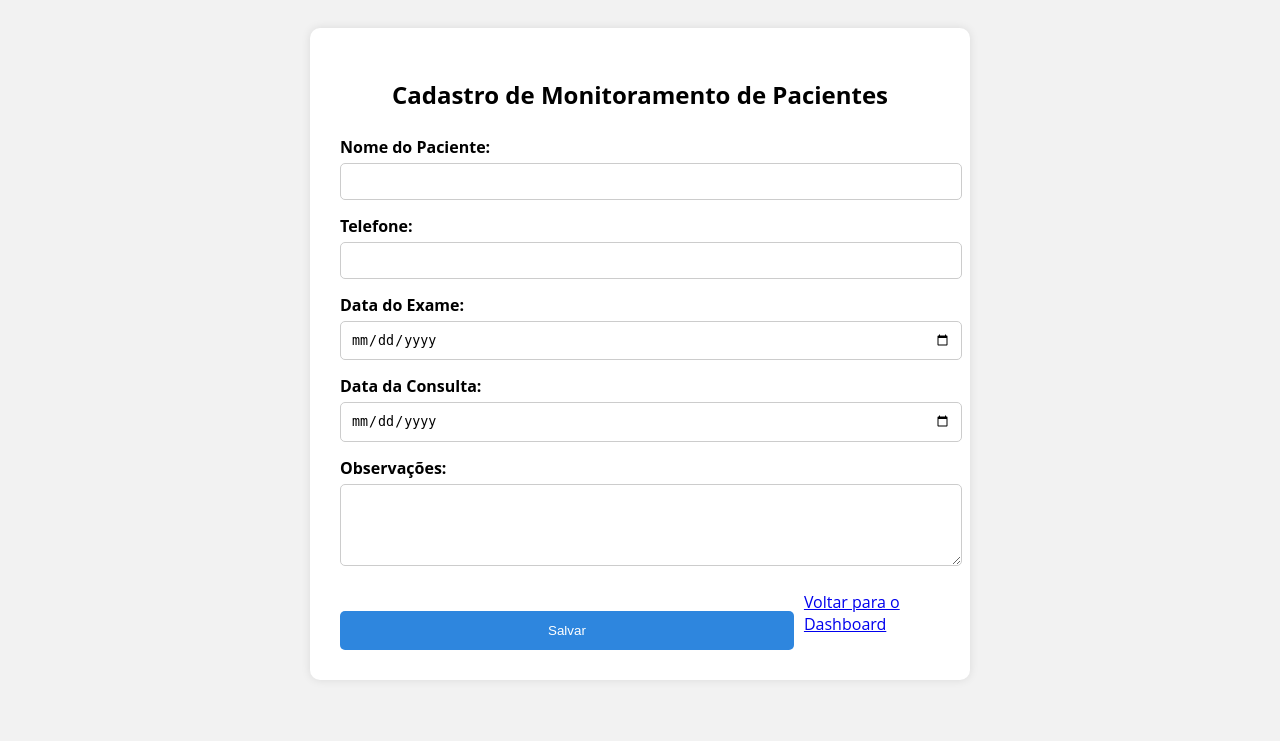
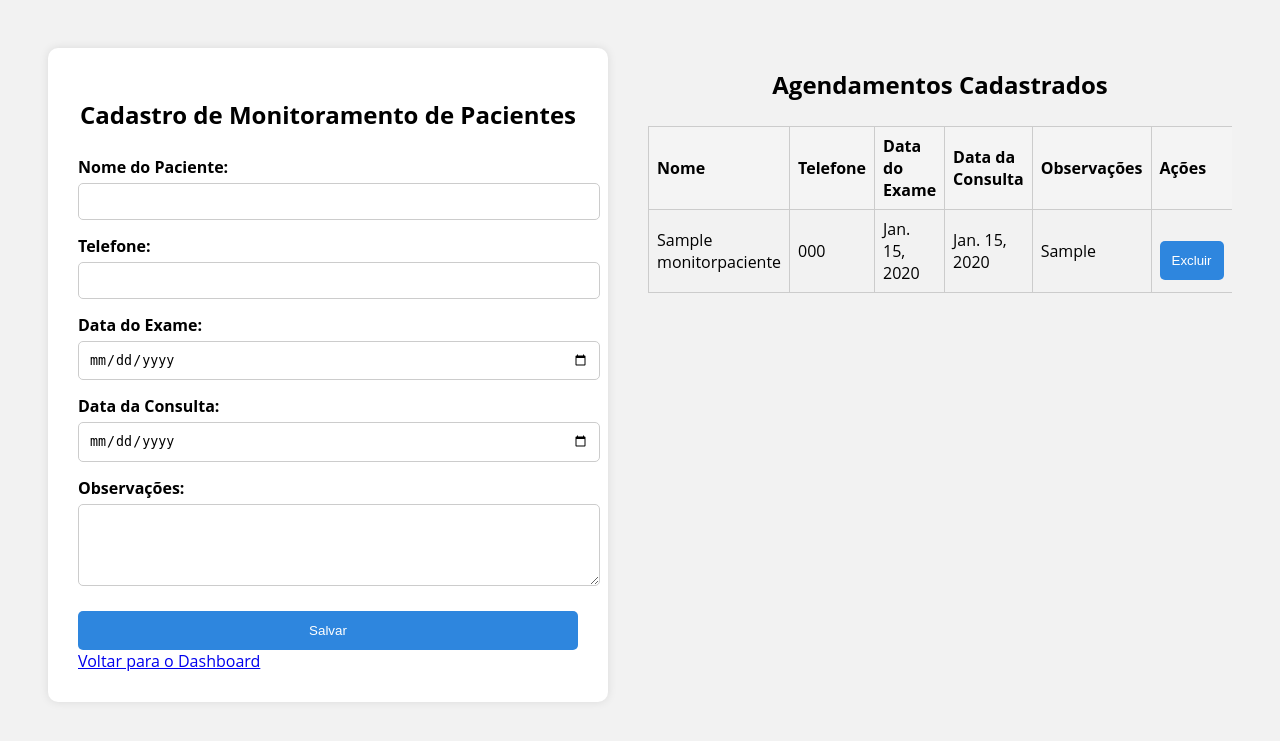
Before and after one commit to mateus-schiavi/PI-III, a Django app: page /dashboard/monitor_pacientes/ in a window 1280 px wide. Shown: the top 741 px of the page. Run offline with Django 5.2, Linux system fonts and the light colour scheme; tables that the repository leaves empty hold one stand-in row (values such as "Sample post").

Commit message:
80% concluído

```diff
--- a/backend/monitor/templates/monitor_pacientes.html
+++ b/backend/monitor/templates/monitor_pacientes.html
@@ -11,6 +11,8 @@
     </head>
 
     <body>
+        <div class="layout-container">
+            <!-- FORMULÁRIO -->
             <div class="form-container">
                 <h2>Cadastro de Monitoramento de Pacientes</h2>
                 <form method="POST">
@@ -37,6 +39,45 @@
                     </div>
                 </form>
             </div>
+
+            <!-- LISTA DE AGENDAMENTOS -->
+            <div class="lista-agendamentos">
+                <h2>Agendamentos Cadastrados</h2>
+                <table>
+                    <thead>
+                        <tr>
+                            <th>Nome</th>
+                            <th>Telefone</th>
+                            <th>Data do Exame</th>
+                            <th>Data da Consulta</th>
+                            <th>Observações</th>
+                            <th>Ações</th>
+                        </tr>
+                    </thead>
+                    <tbody>
+                        {% for agendamento in agendamentos %}
+                        <tr>
+                            <td>{{ agendamento.nome }}</td>
+                            <td>{{ agendamento.telefone }}</td>
+                            <td>{{ agendamento.data_exame }}</td>
+                            <td>{{ agendamento.data_consulta }}</td>
+                            <td>{{ agendamento.observacoes }}</td>
+                            <td>
+                                <form method="POST" action="{% url 'excluir_agendamento' agendamento.id %}"
+                                    style="display:inline;">
+                                    {% csrf_token %}
+                                    <button type="submit"
+                                        onclick="return confirm('Tem certeza que deseja excluir este agendamento?')">
+                                        Excluir
+                                    </button>
+                                </form>
+                            </td>
+                        </tr>
+                        {% endfor %}
+                    </tbody>
+                </table>
+            </div>
+        </div>
     </body>
 
 </html>
--- a/backend/monitor/urls.py
+++ b/backend/monitor/urls.py
@@ -11,7 +11,8 @@ urlpatterns = [
     path('logout/', views.logout_medico, name='logout_medico'),
     path('reset_password/', views.reset_password, name='reset_password'),
     path('dashboard/', views.dashboard, name='dashboard'),
-    path('dashboard/monitor_pacientes/', views.salvar_monitoramento, name='salvar_monitoramento')
+    path('dashboard/monitor_pacientes/', views.salvar_monitoramento, name='salvar_monitoramento'),
+    path('dashboard/excluir_agendamento/<int:id>/', views.excluir_agendamento, name='excluir_agendamento')
 ]
 
 urlpatterns += router.urls
--- a/backend/monitor/views.py
+++ b/backend/monitor/views.py
@@ -1,4 +1,4 @@
-from django.shortcuts import render, redirect
+from django.shortcuts import render, redirect,get_object_or_404
 from django.contrib.auth import authenticate, login, logout
 from django.contrib import messages  # Adicionando o módulo de mensagens
 from .forms import CadastroMedicoForm
@@ -108,5 +108,20 @@ def salvar_monitoramento(request):
         messages.success(request, 'Monitoramento salvo com sucesso!')
         return redirect('salvar_monitoramento')  # Redireciona para limpar o form
 
-    # Se for GET, renderiza o formulário normalmente
-    return render(request, 'monitor_pacientes.html')
+    agendamentos = MonitorPaciente.objects.all().order_by('data_consulta', 'data_exame')
+
+    return render(request, 'monitor_pacientes.html', {
+        'agendamentos': agendamentos
+    })
+
+def excluir_agendamento(request, id):
+    agendamento = get_object_or_404(MonitorPaciente, id=id)
+    agendamento.delete()
+    messages.success(request, 'Agendamento excluído com sucesso!')
+
+    # Após excluir, recarrega a mesma página com os agendamentos atualizados
+    agendamentos = MonitorPaciente.objects.all().order_by('data_consulta', 'data_exame')
+
+    return render(request, 'monitor_pacientes.html', {
+        'agendamentos': agendamentos
+    })
--- a/backend/staticfile/styles/pacientes.css
+++ b/backend/staticfile/styles/pacientes.css
@@ -47,9 +47,55 @@ button {
 button:hover {
     background-color: #1e5fa0;
 }
+.tabela-agendamentos {
+    width: 100%;
+    border-collapse: collapse;
+    margin-top: 30px;
+}
 
-.form-buttons {
+.tabela-agendamentos th, .tabela-agendamentos td {
+    border: 1px solid #ccc;
+    padding: 8px;
+    text-align: left;
+}
+
+.tabela-agendamentos th {
+    background-color: #f4f4f4;
+    font-weight: bold;
+}
+
+.layout-container {
     display: flex;
-    gap: 10px;
-    margin-top: 20px;
+    gap: 40px; /* espaço entre os elementos */
+    align-items: flex-start; /* alinha ao topo */
+    padding: 20px;
+    justify-content: center;
+    flex-wrap: wrap; /* permite quebrar em telas menores */
 }
+
+.form-container {
+    flex: 1;
+    max-width: 500px;
+}
+
+.lista-agendamentos {
+    flex: 1;
+    max-width: 700px;
+    overflow-x: auto;
+}
+
+.lista-agendamentos table {
+    width: 100%;
+    border-collapse: collapse;
+}
+
+.lista-agendamentos th,
+.lista-agendamentos td {
+    border: 1px solid #ccc;
+    padding: 8px;
+    text-align: left;
+}
+
+.lista-agendamentos th {
+    background-color: #f4f4f4;
+}
```
Lines whose indentation alone changed are shown as unchanged.
